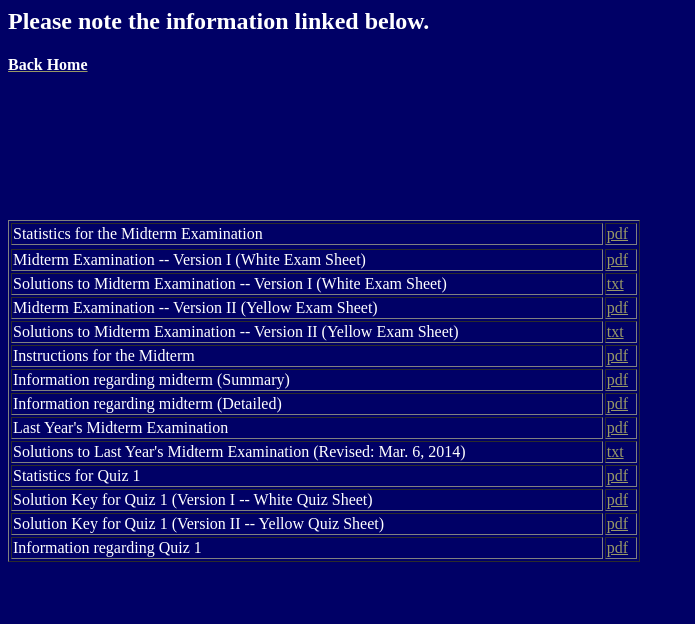
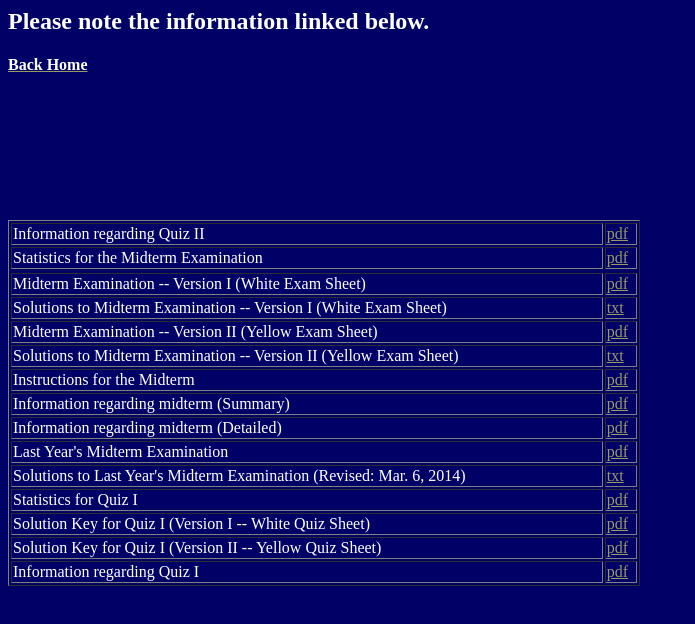
Before and after one commit to danlamanna/csi402, a plain HTML site: page otherInfo.htm in a window 1280 px wide. Shown: the whole page, without its empty margins (0-695 px from the left). Drawn offline with Linux system fonts and the light colour scheme.

Commit message:
Changes from 2014-04-01 12:00:45.435559

```diff
--- a/otherInfo.htm
+++ b/otherInfo.htm
@@ -18,6 +18,12 @@
     <td><a href="pdfs/InterestMeeting.pdf">pdf</a></td>
   </tr>
 -->
+  <tr>
+    <td>
+      <p>Information regarding Quiz II  </p>
+    </td>
+    <td><a href="pdfs/quiz2_ann.pdf">pdf</a></td>
+  </tr>
   <tr>
     <td>Statistics for the Midterm Examination</td>
     <td><a href="pdfs/midterm_stat.pdf">pdf</a></td>
@@ -79,24 +85,24 @@
     <td><a href="pdfs/2013_mid_sol.txt">txt</a></td>
   </tr>
   <tr>
-    <td>Statistics for Quiz 1</td>
+    <td>Statistics for Quiz I</td>
     <td><a href="pdfs/q1_stat.pdf">pdf</a></td>
   </tr>
   <tr>
     <td>
-      <p>Solution Key for Quiz 1 (Version I -- White Quiz Sheet) </p>
+      <p>Solution Key for Quiz I (Version I -- White Quiz Sheet) </p>
     </td>
     <td><a href="pdfs/sol_q1_v1.pdf">pdf</a></td>
   </tr>
   <tr>
     <td>
-      <p>Solution Key for Quiz 1 (Version II -- Yellow Quiz Sheet) </p>
+      <p>Solution Key for Quiz I (Version II -- Yellow Quiz Sheet) </p>
     </td>
     <td><a href="pdfs/sol_q1_v2.pdf">pdf</a></td>
   </tr>
   <tr>
     <td>
-      <p>Information regarding Quiz 1  </p>
+      <p>Information regarding Quiz I  </p>
     </td>
     <td><a href="pdfs/quiz1_ann.pdf">pdf</a></td>
   </tr>
```
Also changed, not shown: 1 other file.
